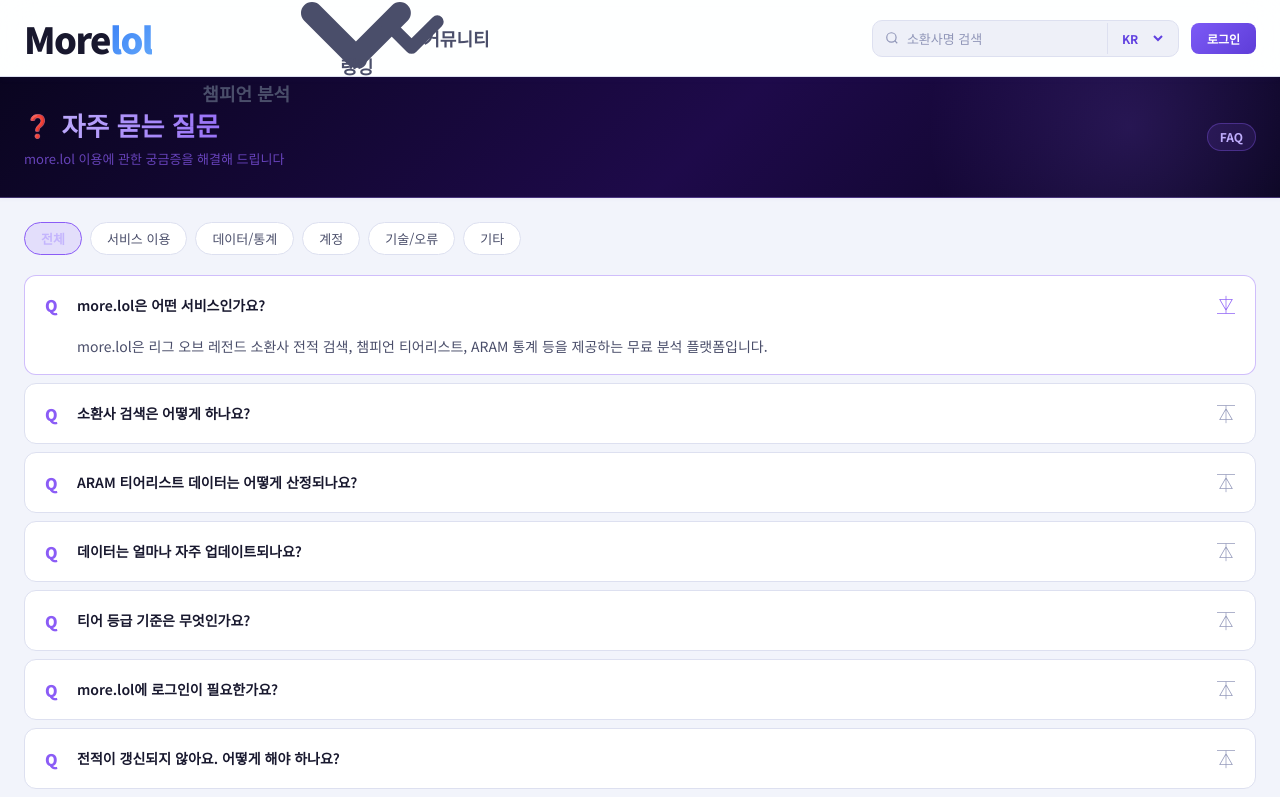
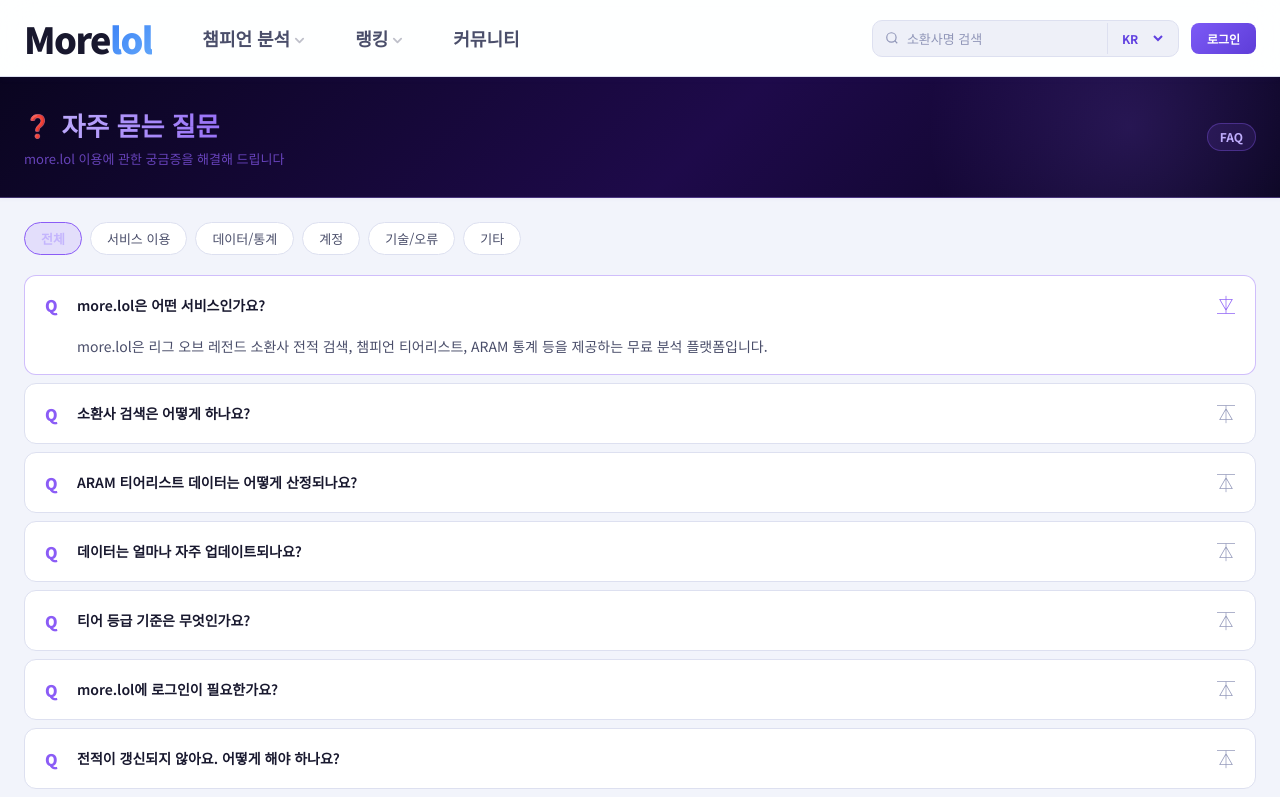
Before and after one commit to shinseongmin1-sketch/more.lol, a React (Vite) app: page /faq in a window 1280 px wide. Shown: the top 797 px of the page. Built offline with nearby package versions, Linux system fonts and the light colour scheme.

Commit message:
auto: 2026-04-02 17:10

```diff
--- a/src/components/Header.css
+++ b/src/components/Header.css
@@ -79,6 +79,26 @@
 /* 챔피언 분석 하위메뉴 */
 .nav-item-wrap {
   position: relative;
+}
+
+.nav-caret {
+  width: 11px;
+  height: 11px;
+  margin-left: 4px;
+  opacity: 0.35;
+  transition: transform 0.22s cubic-bezier(0.34, 1.2, 0.64, 1), opacity 0.2s ease;
+  flex-shrink: 0;
+  pointer-events: none;
+  vertical-align: middle;
+}
+
+.nav-caret.open {
+  transform: rotate(180deg);
+  opacity: 0.9;
+}
+
+.nav-item-wrap:hover .nav-caret {
+  opacity: 0.75;
 }
 
 .nav-link-glow {
```
